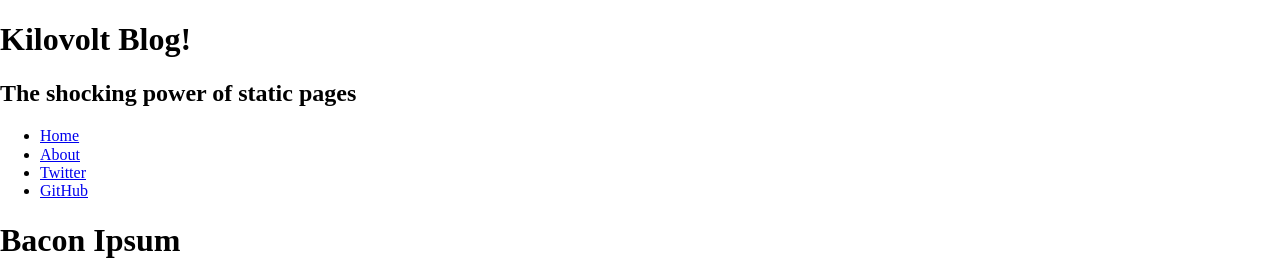
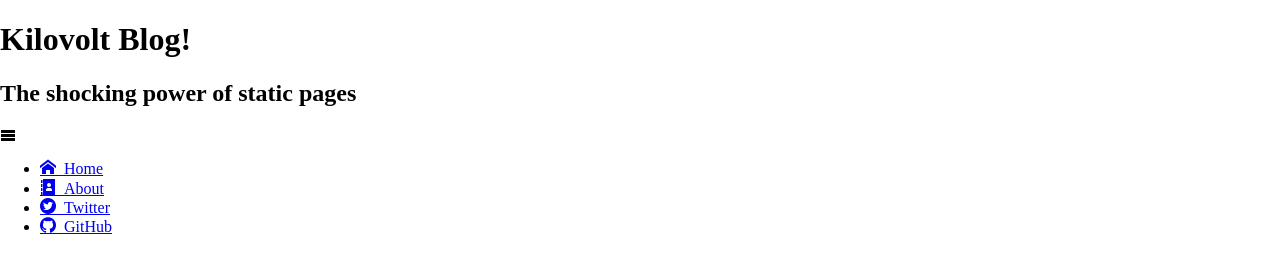
Before and after one commit to ozgekb/01-mobile-first, a plain HTML site: page ozge-steve/index.html in a window 1280 px wide. Shown: the top 265 px of the page. Drawn offline with nearby package versions, Linux system fonts and the light colour scheme; files whose address does not match are found by name.

Commit message:
Finished the TODO functionality.

```diff
--- a/ozge-steve/index.html
+++ b/ozge-steve/index.html
@@ -4,22 +4,27 @@
   <meta charset="UTF-8">
   <title>Lab 1</title>
   <meta name="viewport" content="width=device-width, initial-scale=1">
-  <link rel="stylesheet" type="text/css" href="styles/normalize.css">
-  <link rel="stylesheet" type="text/css" href="styles/icons.css">
-  <link rel="stylesheet" type="text/css" href="styles/base.css">
-  <link rel="stylesheet" type="text/css" href="styles/layout.css">
-  <link rel="stylesheet" type="text/css" href="styles/modules.css">
+
   <!-- COMMENT: Explain the ordering of the loading of the stylesheets -->
-  <!-- PUT YOUR RESPONSE HERE -->
-
-  <!-- REVIEW: This is the favicon -->
+  <!-- Import CSS files:
+      1. Import the normalize.css first since it normalizes all settings
+      2. Import the base.css file to give base CSS setings
+      3. Import icons.css to get them loaded
+      4. Import layout.css to configure all the global page layout details
+      5. Import modules.css for the more discrete page components -->
+  <link rel="stylesheet" type="text/css" href="vendor/styles/normalize.css">
+  <link rel="stylesheet" type="text/css" href="vendor/styles/base.css">
+  <link rel="stylesheet" type="text/css" href="vendor/styles/icons.css">
+  <link rel="stylesheet" type="text/css" href="vendor/styles/layout.css">
+  <link rel="stylesheet" type="text/css" href="vendor/styles/modules.css">
   <link rel="icon" type="image/x-icon" href="https://avatars2.githubusercontent.com/u/18607604?v=3&s=200">
 </head>
 <body>
-  <!-- REVIEW: Note that the header has multiple classes. This is a perfectly normal thing in HTML/CSS, even though we have not seen it very much so far. -->
   <header class="site-header clearfix">
     <!-- COMMENT: Read the CSS Tricks article on clearfix, and explain in your own words how they are used. -->
-    <!-- PUT YOUR RESPONSE HERE -->
+    <!-- Clearfix is a solution to the issue that occurs when items in a container are floated and the container
+         itself has a height of zero. By giving the container a clearfix class and then setting the attribute
+         clear keyword with an appropriate value the container will conform its height to the largest floated element. -->
 
     <section class="heading-group-h1">
       <h1>
@@ -28,7 +33,7 @@
       <h2>The shocking power of static pages</h2>
     </section>
     <nav class="main-nav">
-      <!-- TODO: Add a hamburger menu icon here, which will ultimately show/hide depending on screen width (desktop vs. mobile). -->
+      <div class="icon-menu"></div>
 
       <ul>
         <li class="tab" data-content="articles"><a href="#" class="icon-home"> Home</a></li>
@@ -87,7 +92,6 @@
     </section>
   </main>
   <footer>
-    <!-- REVIEW: Note the use of &copy; below, and take a moment to look up how special characters are displayed in HTML if you are not familiar with them. -->
     &copy; 2017 Code Fellows | Static Blog | Happy Ipsum!
   </footer>
 </body>
```
Also changed, not shown: ozge-steve/vendor/styles/normalize.css.
